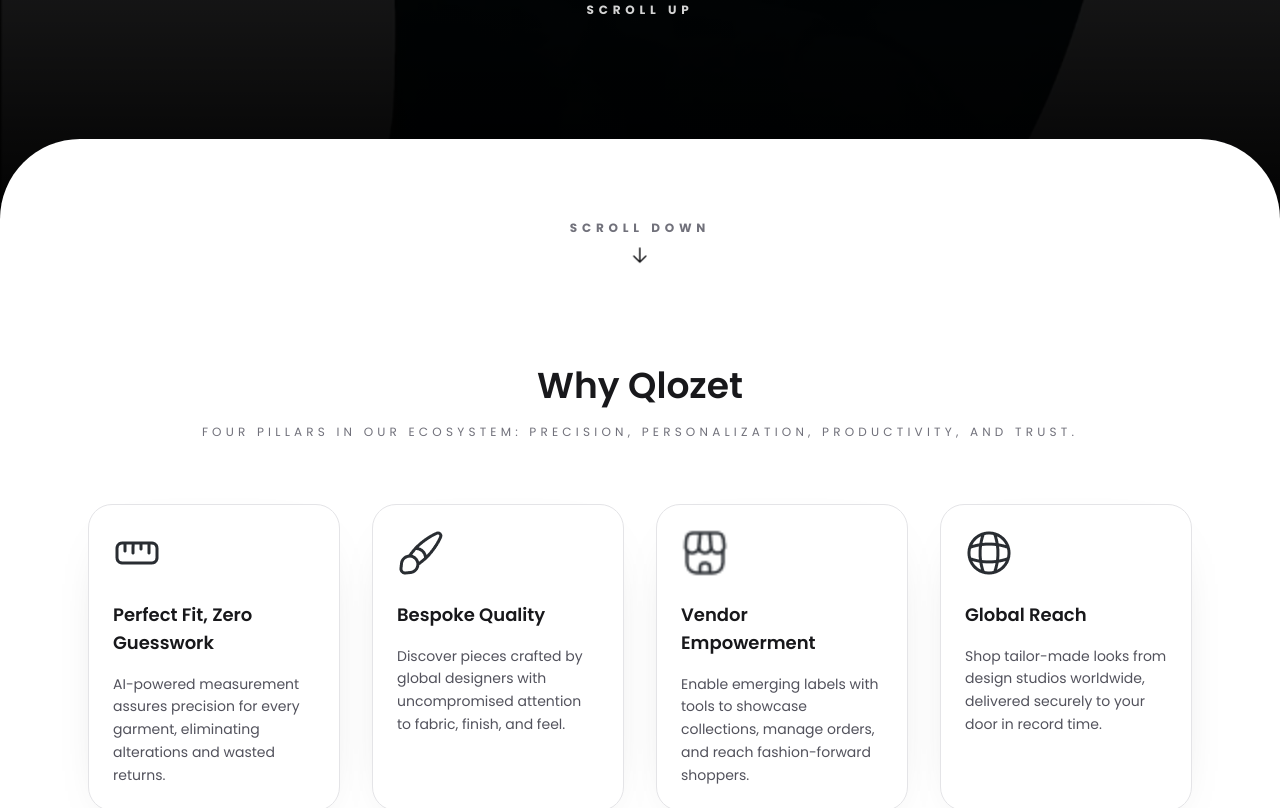
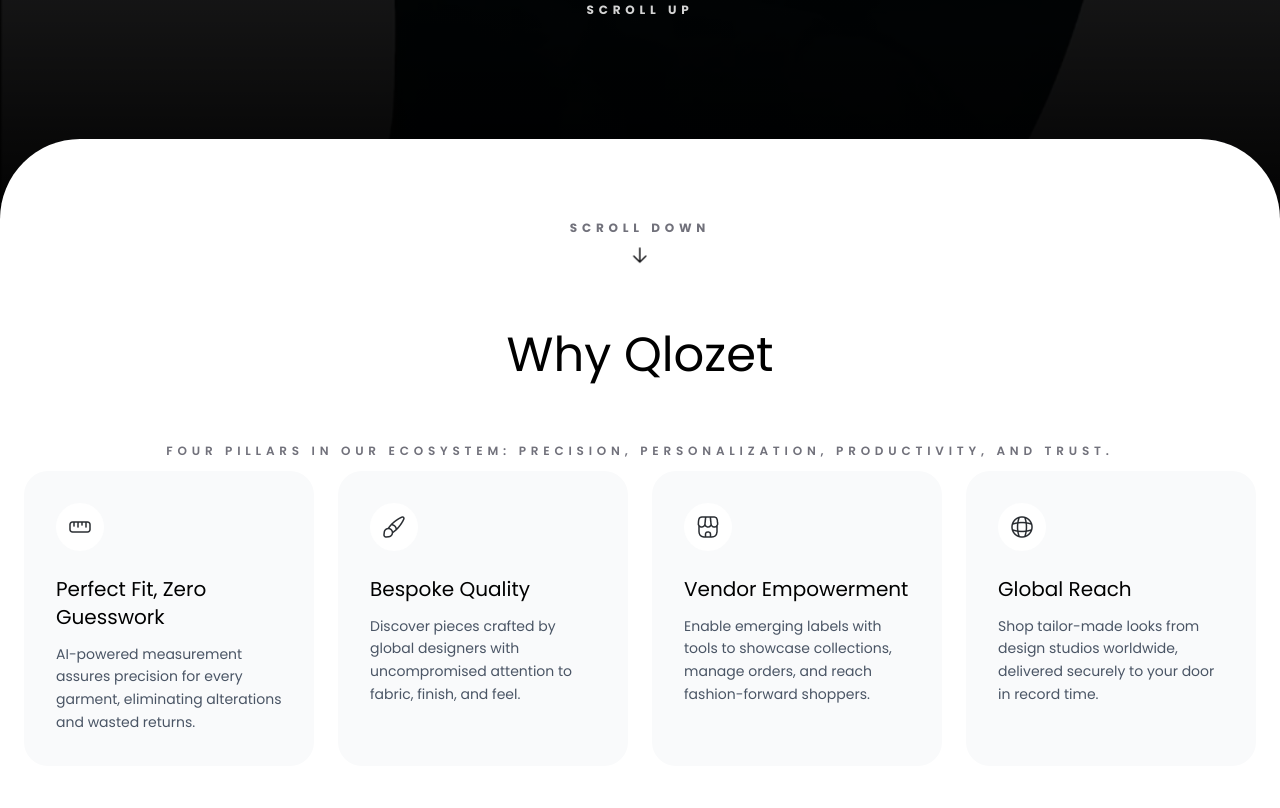
Before and after one commit to Qlozet/qlozethome, a Next.js app: page / in a window 1280 px wide. Shown: the part 960-1768 px from the top of the page. Built offline with nearby package versions, Linux system fonts and the light colour scheme.

Commit message:
Arrow changes

```diff
--- a/components/home/Why/WhySection.tsx
+++ b/components/home/Why/WhySection.tsx
@@ -1,7 +1,5 @@
 import Image from "next/image";
 import Link from "next/link";
-
-import { SectionHeading } from "@/components/common/SectionHeading";
 
 type WhyData = typeof import("@/data/home/why.json");
 
@@ -17,7 +15,7 @@
   return (
     <section
       id={data.id}
-      className="relative -mt-[100px] rounded-t-[30px] sm:rounded-t-[5rem] bg-white py-24 sm:py-32 scroll-mt-32"
+      className="relative z-10 -mt-[100px] rounded-t-[30px] sm:rounded-t-[5rem] bg-white px-6 py-16 pb-[200px] sm:py-24 sm:pb-[200px] scroll-mt-32"
     >
       {scrollPrompt ? (
         <Link
@@ -37,34 +35,40 @@
           </svg>
         </Link>
       ) : null}
-      <div
-        id="why-content"
-        className="mx-auto flex w-full max-w-6xl flex-col gap-16 px-6 pt-24"
-      >
-        <SectionHeading
-          eyebrow={data.eyebrow}
-          eyebrowPlacement="after"
-          title={data.title}
-          align="center"
-          theme="light"
-        />
-        <div className="grid gap-8 sm:grid-cols-2 lg:grid-cols-4">
+      <div id="why-content" className="mx-auto max-w-7xl">
+
+        <div className="pt-24 text-center">
+          <h2 className="mb-12 text-3xl font-normal text-black sm:mb-16 sm:text-4xl lg:text-5xl">
+            {data.title}
+          </h2>
+          {data.eyebrow ? (
+            <p className="mb-3 text-xs font-semibold uppercase tracking-[0.4em] text-zinc-500">
+              {data.eyebrow}
+            </p>
+          ) : null}
+
+        </div>
+        <div className="grid gap-6 sm:grid-cols-2 lg:grid-cols-4">
           {data.cards.map((card) => (
             <div
               key={card.title}
-              className="flex flex-col gap-4 rounded-3xl border border-zinc-200 bg-#BFBFBFFF p-6 shadow-[0_20px_60px_-40px_rgba(0,0,0,0.4)]"
+              className="rounded-3xl bg-gray-50 p-8 transition hover:bg-gray-100"
             >
-              <div className="relative mb-2 h-12 w-12 overflow-hidden rounded-[8px] bg-white">
-                <Image
-                  src={card.icon}
-                  alt={card.title}
-                  fill
-                  className="object-cover"
-                  sizes="48px"
-                />
+              <div className="mb-6 flex h-12 w-12 items-center justify-center rounded-full bg-white">
+                <div className="relative h-6 w-6">
+                  <Image
+                    src={card.icon}
+                    alt={`${card.title} icon`}
+                    fill
+                    className="object-contain"
+                    sizes="24px"
+                  />
+                </div>
               </div>
-              <h3 className="text-lg font-semibold text-zinc-900">{card.title}</h3>
-              <p className="text-sm leading-relaxed text-zinc-600">{card.description}</p>
+              <h3 className="mb-3 text-xl font-normal text-black">{card.title}</h3>
+              <p className="text-sm leading-relaxed text-gray-600">
+                {card.description}
+              </p>
             </div>
           ))}
         </div>
--- a/components/user/DesignYourOutfit/HowItWorks/HowItWorksSection.tsx
+++ b/components/user/DesignYourOutfit/HowItWorks/HowItWorksSection.tsx
@@ -21,13 +21,13 @@
           <div className="relative flex gap-6">
             {/* Arrow Column */}
             <div className="absolute left-0 top-0 flex h-full shrink-0 flex-col items-center">
-              <div className="relative h-full w-1">
+              <div className="relative h-full w-3">
                 <Image
                   src="/image/orangearrow.png"
                   alt="Process flow arrow"
                   fill
-                  className="object-cover"
-                  sizes="4px"
+                  className="object-fill"
+                  sizes="12px"
                 />
               </div>
             </div>
--- a/components/user/MeasurementPage/HowItWorks/HowItWorksSection.tsx
+++ b/components/user/MeasurementPage/HowItWorks/HowItWorksSection.tsx
@@ -21,13 +21,13 @@
           <div className="relative flex gap-6">
             {/* Arrow Column */}
             <div className="absolute left-0 top-0 flex h-full shrink-0 flex-col items-center">
-              <div className="relative h-full w-1">
+              <div className="relative h-full w-3">
                 <Image
                   src="/image/purplearrow.png"
                   alt="Process flow arrow"
                   fill
-                  className="object-cover"
-                  sizes="4px"
+                  className="object-fill"
+                  sizes="12px"
                 />
               </div>
             </div>
--- a/components/user/customisepage/HowItWorks/HowItWorksSection.tsx
+++ b/components/user/customisepage/HowItWorks/HowItWorksSection.tsx
@@ -21,13 +21,13 @@
           <div className="relative flex gap-6">
             {/* Arrow Column */}
             <div className="absolute left-0 top-0 flex h-full shrink-0 flex-col items-center">
-              <div className="relative h-full w-1">
+              <div className="relative h-full w-3">
                 <Image
                   src="/image/redarrow.png"
                   alt="Process flow arrow"
                   fill
-                  className="object-cover"
-                  sizes="4px"
+                  className="object-fill"
+                  sizes="12px"
                 />
               </div>
             </div>
--- a/components/vendor/VendorDropdownPages/AIMeasurement/HowItWorks/HowItWorksSection.tsx
+++ b/components/vendor/VendorDropdownPages/AIMeasurement/HowItWorks/HowItWorksSection.tsx
@@ -21,13 +21,13 @@
           <div className="relative flex gap-6">
             {/* Arrow Column */}
             <div className="absolute left-0 top-0 flex h-full shrink-0 flex-col items-center">
-              <div className="relative h-full w-1">
+              <div className="relative h-full w-3">
                 <Image
                   src="/image/purplearrow.png"
                   alt="Process flow arrow"
                   fill
-                  className="object-cover"
-                  sizes="4px"
+                  className="object-fill"
+                  sizes="12px"
                 />
               </div>
             </div>
--- a/components/vendor/VendorDropdownPages/ChatWithCustomers/HowItWorks/HowItWorksSection.tsx
+++ b/components/vendor/VendorDropdownPages/ChatWithCustomers/HowItWorks/HowItWorksSection.tsx
@@ -21,13 +21,13 @@
           <div className="relative flex gap-6">
             {/* Arrow Column */}
             <div className="absolute left-0 top-0 flex h-full shrink-0 flex-col items-center">
-              <div className="relative h-full w-1">
+              <div className="relative h-full w-3">
                 <Image
                   src="/image/lilacarrow.png"
                   alt="Process flow arrow"
                   fill
-                  className="object-cover"
-                  sizes="4px"
+                  className="object-fill"
+                  sizes="12px"
                 />
               </div>
             </div>
--- a/components/vendor/VendorDropdownPages/ClothingGenerator/HowItWorks/HowItWorksSection.tsx
+++ b/components/vendor/VendorDropdownPages/ClothingGenerator/HowItWorks/HowItWorksSection.tsx
@@ -21,13 +21,13 @@
           <div className="relative flex gap-6">
             {/* Arrow Column */}
             <div className="absolute left-0 top-0 flex h-full shrink-0 flex-col items-center">
-              <div className="relative h-full w-1">
+              <div className="relative h-full w-3">
                 <Image
                   src="/image/orangearrow.png"
                   alt="Process flow arrow"
                   fill
-                  className="object-cover"
-                  sizes="4px"
+                  className="object-fill"
+                  sizes="12px"
                 />
               </div>
             </div>
--- a/components/vendor/VendorDropdownPages/FlexibleSellingOptions/HowItWorks/HowItWorksSection.tsx
+++ b/components/vendor/VendorDropdownPages/FlexibleSellingOptions/HowItWorks/HowItWorksSection.tsx
@@ -21,13 +21,13 @@
           <div className="relative flex gap-6">
             {/* Arrow Column */}
             <div className="absolute left-0 top-0 flex h-full shrink-0 flex-col items-center">
-              <div className="relative h-full w-1">
+              <div className="relative h-full w-3">
                 <Image
                   src="/image/redarrow.png"
                   alt="Process flow arrow"
                   fill
-                  className="object-cover"
-                  sizes="4px"
+                  className="object-fill"
+                  sizes="12px"
                 />
               </div>
             </div>
--- a/components/vendor/VendorDropdownPages/InstantStorefront/HowItWorks/HowItWorksSection.tsx
+++ b/components/vendor/VendorDropdownPages/InstantStorefront/HowItWorks/HowItWorksSection.tsx
@@ -21,13 +21,13 @@
           <div className="relative flex gap-6">
             {/* Arrow Column */}
             <div className="absolute left-0 top-0 flex h-full shrink-0 flex-col items-center">
-              <div className="relative h-full w-1">
+              <div className="relative h-full w-3">
                 <Image
                   src="/image/brownarrow.png"
                   alt="Process flow arrow"
                   fill
-                  className="object-cover"
-                  sizes="4px"
+                  className="object-fill"
+                  sizes="12px"
                 />
               </div>
             </div>
--- a/components/vendor/VendorDropdownPages/ManageSteps/HowItWorks/HowItWorksSection.tsx
+++ b/components/vendor/VendorDropdownPages/ManageSteps/HowItWorks/HowItWorksSection.tsx
@@ -21,13 +21,13 @@
           <div className="relative flex gap-6">
             {/* Arrow Column */}
             <div className="absolute left-0 top-0 flex h-full shrink-0 flex-col items-center">
-              <div className="relative h-full w-1">
+              <div className="relative h-full w-3">
                 <Image
                   src="/image/tealarrow.png"
                   alt="Process flow arrow"
                   fill
-                  className="object-cover"
-                  sizes="4px"
+                  className="object-fill"
+                  sizes="12px"
                 />
               </div>
             </div>
--- a/components/vendor/VendorDropdownPages/ShipSmarter/HowItWorks/HowItWorksSection.tsx
+++ b/components/vendor/VendorDropdownPages/ShipSmarter/HowItWorks/HowItWorksSection.tsx
@@ -21,13 +21,13 @@
           <div className="relative flex gap-6">
             {/* Arrow Column */}
             <div className="absolute left-0 top-0 flex h-full shrink-0 flex-col items-center">
-              <div className="relative h-full w-1">
+              <div className="relative h-full w-3">
                 <Image
                   src="/image/bluearrow.png"
                   alt="Process flow arrow"
                   fill
-                  className="object-cover"
-                  sizes="4px"
+                  className="object-fill"
+                  sizes="12px"
                 />
               </div>
             </div>
```
